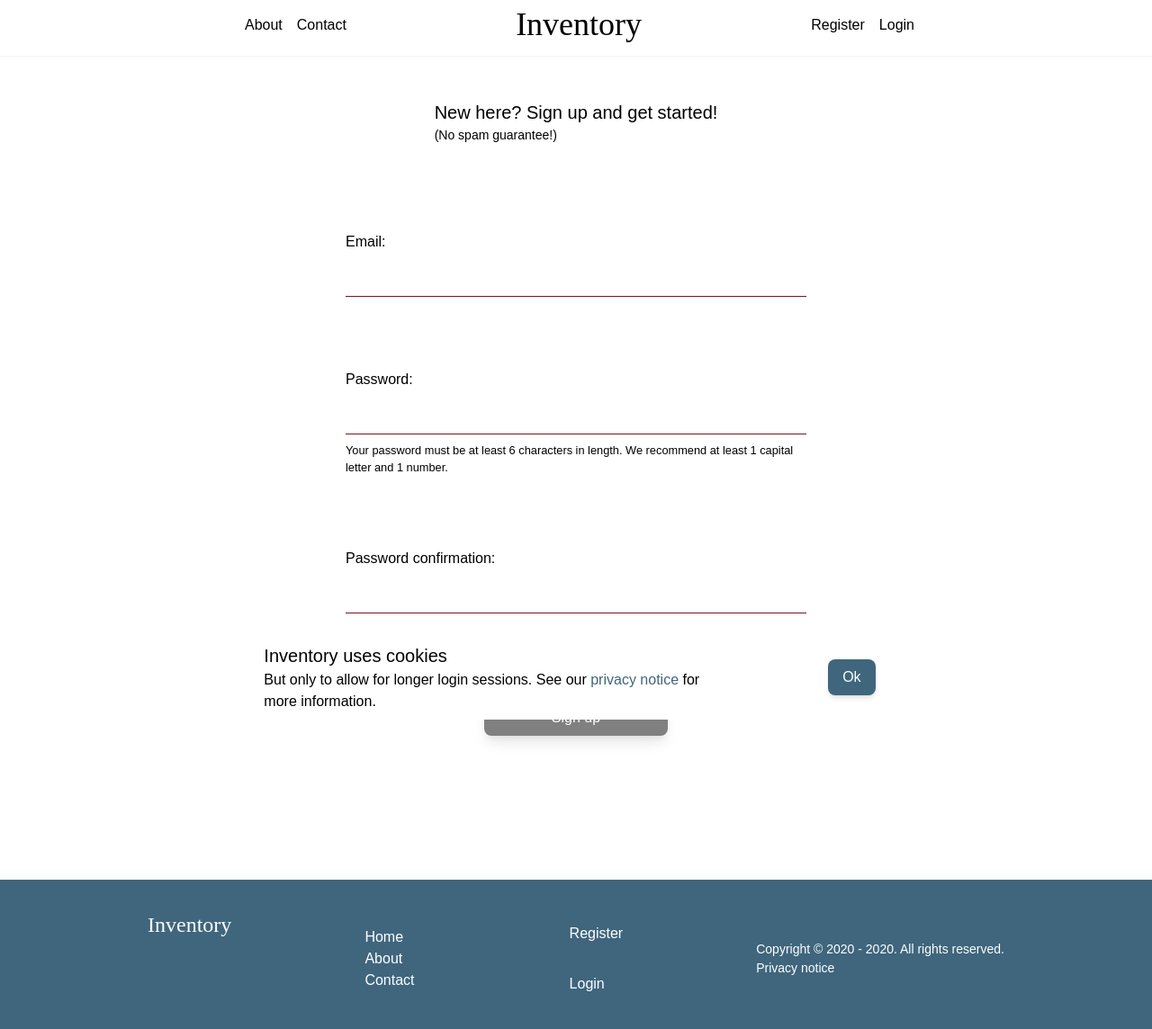
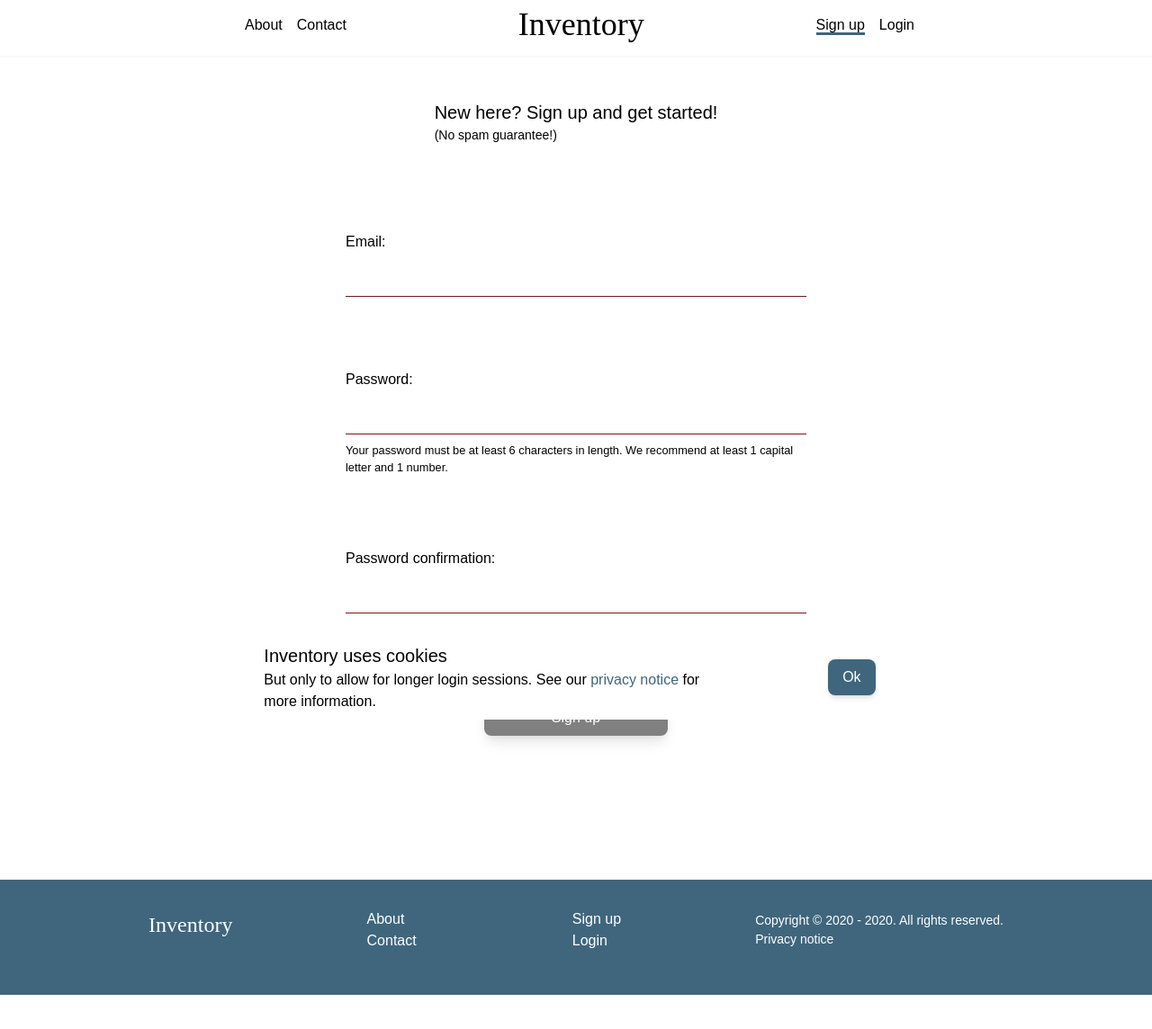
Before and after one commit to jorgevds/inventory, a Next.js app: page /users/signup in a window 1280 px wide. Shown: the top 1144 px of the page at 90% size. After the commit the page ends 1106 px from the top, so only its background shows below. Built offline with nearby package versions, Linux system fonts and the light colour scheme; no server answers; a web font is replaced by a local one.

Commit message:
Refactor navigation to be snazzier.

```diff
--- /dev/null
+++ b/components/Navigation/ActiveLink.tsx
@@ -0,0 +1,18 @@
+import Link from "next/link";
+import { useRouter } from "next/router";
+import React from "react";
+
+interface ActiveLinkProps {
+    url: string;
+    label: string;
+}
+
+export const ActiveLink: React.FC<ActiveLinkProps> = ({ url, label }) => {
+    const router = useRouter();
+
+    return (
+        <Link href={url}>
+            <a className={router.pathname === url ? "active" : ""}>{label}</a>
+        </Link>
+    );
+};
--- a/components/Navigation/Footer.tsx
+++ b/components/Navigation/Footer.tsx
@@ -1,18 +1,16 @@
 import Link from "next/link";
+import { HomeLink } from "./HomeLink";
 
 const Footer = () => {
     return (
         <footer className="z-10">
             <nav className="pt-8 pb-12 mt-16 text-white minmd:flex minlg:px-20 minmd:px-10 minmd:justify-evenly bg-blue">
                 <ul className="text-2xl font-title sm:text-center">
-          <li>Inventory</li>
+                    <li>
+                        <HomeLink />
+                    </li>
                 </ul>
                 <ul className="flex flex-col justify-center px-6 sm:px-8">
-          <li>
-            <Link href="/">
-              <a>Home</a>
-            </Link>
-          </li>
                     <li>
                         <Link href="/about">
                             <a>About</a>
@@ -24,13 +22,13 @@ const Footer = () => {
                         </Link>
                     </li>
                 </ul>
-        <ul className="flex flex-col px-6 sm:px-8">
-          <li className="py-4">
-            <Link href="/users/register">
-              <a>Register</a>
+                <ul className="flex flex-col justify-center px-6 sm:px-8">
+                    <li>
+                        <Link href="/users/signup">
+                            <a>Sign up</a>
                         </Link>
                     </li>
-          <li className="py-4">
+                    <li>
                         <Link href="/users/login">
                             <a>Login</a>
                         </Link>
@@ -38,8 +36,8 @@ const Footer = () => {
                 </ul>
                 <ul className="flex flex-col justify-center text-sm sm:pl-8">
                     <li>
-            Copyright &copy; 2020 - {new Date().getUTCFullYear()}. All rights
-            reserved.
+                        Copyright &copy; 2020 - {new Date().getUTCFullYear()}.
+                        All rights reserved.
                     </li>
                     <li>
                         <Link href="/privacy">
--- a/components/Navigation/Header.tsx
+++ b/components/Navigation/Header.tsx
@@ -1,78 +1,49 @@
-import Link from "next/link";
-import { useRouter } from "next/router";
 import Logout from "../Authentication/Logout";
 import { useAuth } from "../Authentication/AuthContext";
+import { ActiveLink } from "./ActiveLink";
+import { HomeLink } from "./HomeLink";
 
 const Header = () => {
-  const router = useRouter();
     const { loggedIn } = useAuth();
+    const homeLinkClasses = "pb-2 font-title";
 
     return (
         <header className="sticky top-0 z-10 bg-white shadow-sm">
             <nav className="flex m-auto minmd:w-3/5">
                 <ul className="flex py-4">
                     <li className="minmd:px-4 sm:px-8">
-            <Link href="/about">
-              <a className={router.pathname == "/about" ? "active" : null}>
-                About
-              </a>
-            </Link>
+                        <ActiveLink url="/about" label="About" />
                     </li>
                     <li>
-            <Link href="/contact">
-              <a className={router.pathname == "/contact" ? "active" : null}>
-                Contact
-              </a>
-            </Link>
+                        <ActiveLink url="/contact" label="Contact" />
                     </li>
                 </ul>
                 <ul className="flex flex-auto w-full md:hidden ">
-          <li className="m-auto ">
-            <Link href="/">
-              <a title="Homepage">
-                <h1 className="pb-2 text-4xl font-title">Inventory</h1>
-              </a>
-            </Link>
+                    <li className="m-auto">
+                        <HomeLink className={`text-4xl ${homeLinkClasses}`} />
                     </li>
                 </ul>
                 {!loggedIn ? (
                     <ul className="flex justify-end py-4 md:flex-auto ">
                         <li className="pr-2 minlg:ml-auto">
-              <Link href="/users/register">
-                <a
-                  className={
-                    router.pathname == "/users/register" ? "active" : null
-                  }
-                >
-                  Register
-                </a>
-              </Link>
+                            <ActiveLink
+                                url="/users/signup"
+                                label="Sign&nbsp;up"
+                            />
                         </li>
                         <li className="px-2">
-              <Link href="/users/login">
-                <a
-                  className={
-                    router.pathname == "/users/login" ? "active" : null
-                  }
-                >
-                  Login
-                </a>
-              </Link>
+                            <ActiveLink url="/users/login" label="Login" />
                         </li>
                     </ul>
                 ) : (
                     <Logout />
                 )}
             </nav>
-      <ul>
-        <li className="m-auto minlg:hidden ">
-          <Link href="/">
-            <a title="Homepage">
-              <h1 className="pb-2 text-3xl text-center font-title">
-                Inventory
-              </h1>
-            </a>
-          </Link>
+            <ul className="minlg:hidden">
+                <li className="m-auto">
+                    <HomeLink
+                        className={`text-3xl text-center ${homeLinkClasses}`}
+                    />
                 </li>
             </ul>
         </header>
--- /dev/null
+++ b/components/Navigation/HomeLink.tsx
@@ -0,0 +1,16 @@
+import Link from "next/link";
+import React from "react";
+
+interface HomeLinkProps {
+    className?: string;
+}
+
+export const HomeLink: React.FC<HomeLinkProps> = ({ className }) => {
+    return (
+        <Link href="/">
+            <a title="Homepage">
+                <h1 className={className}>Inventory</h1>
+            </a>
+        </Link>
+    );
+};
```
Lines whose indentation alone changed are shown as unchanged.
